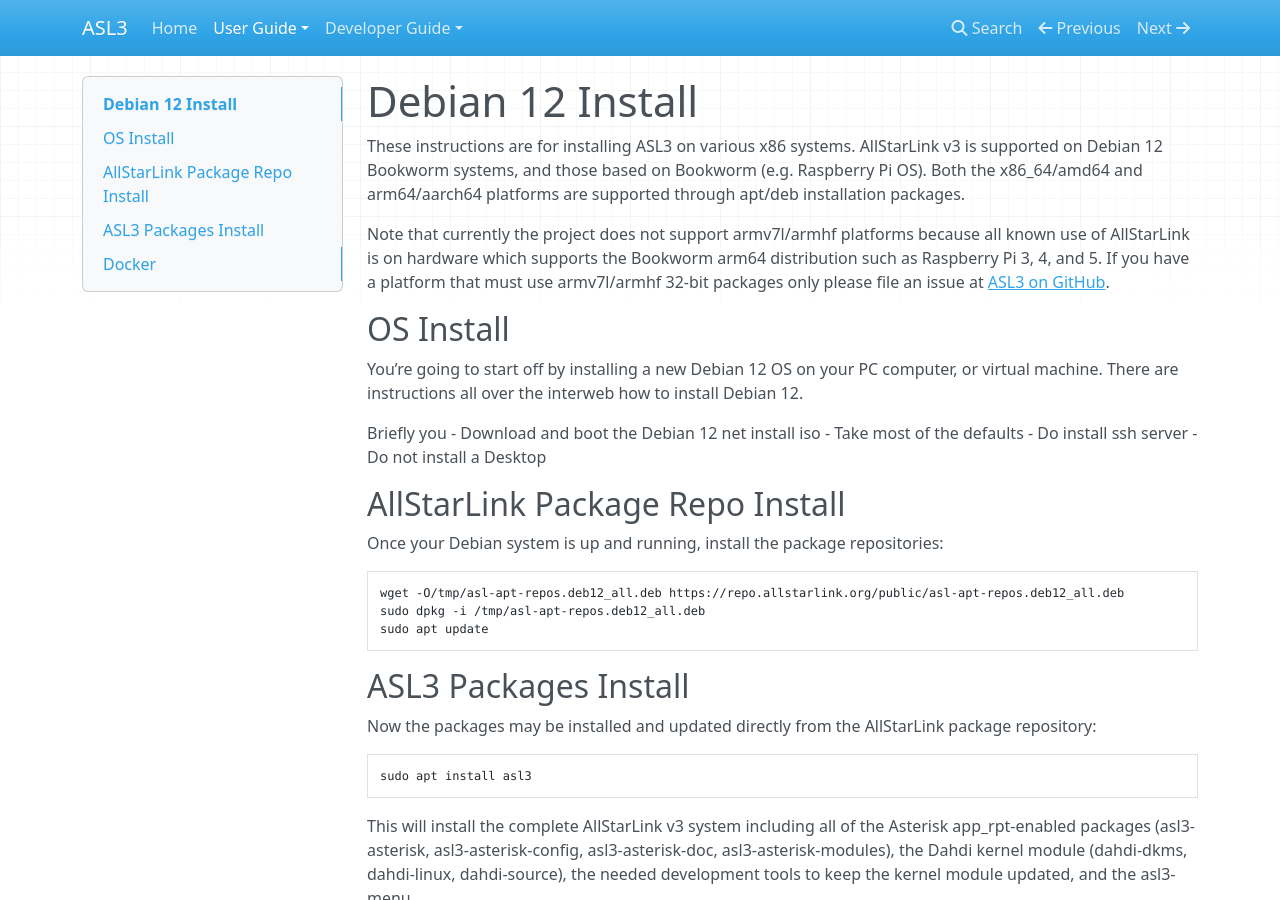
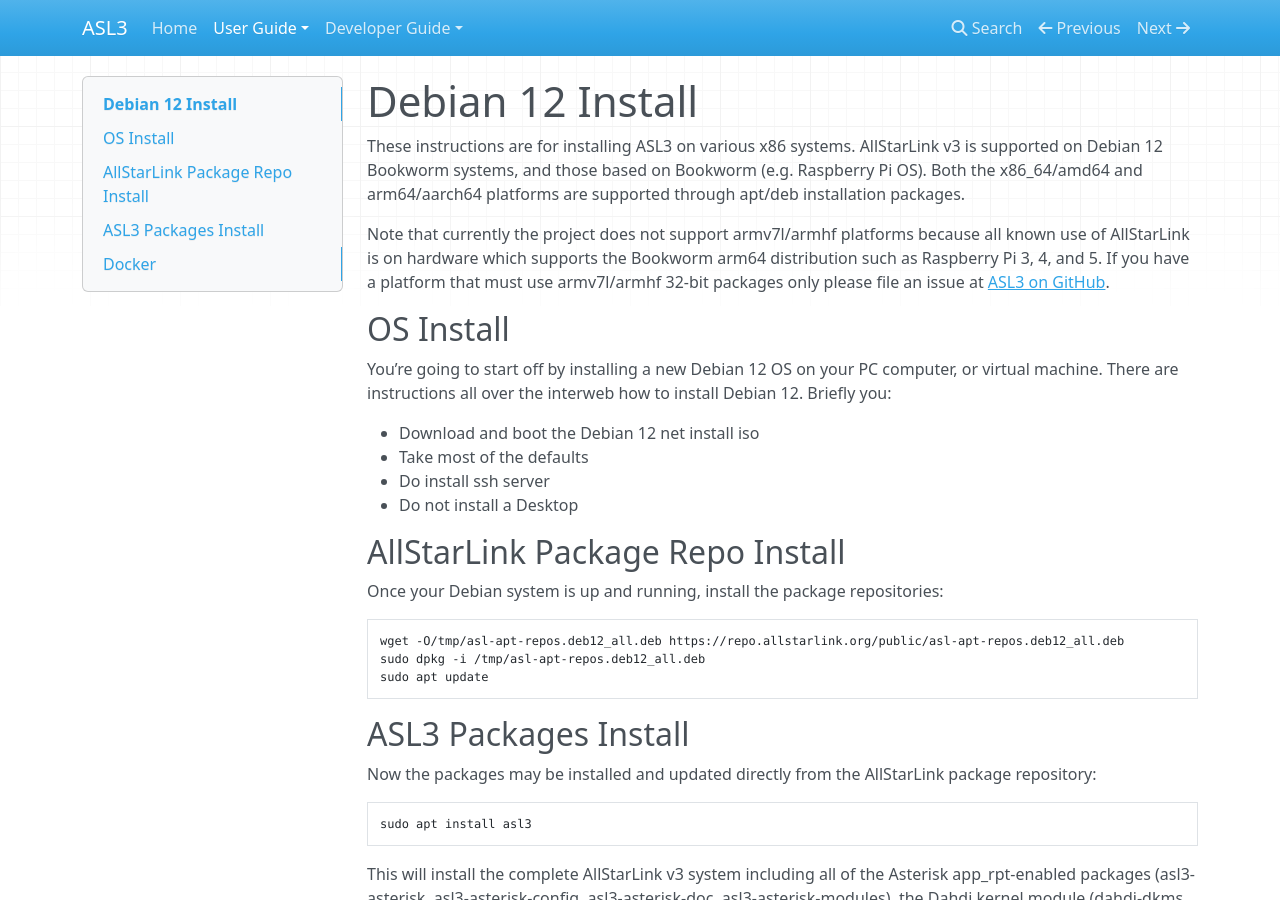
Before and after one commit to AllStarLink/ASL3-Manual, an MkDocs documentation site: the page built from docs/user-guide/install.md, in a window 1280 px wide and 900 px high. Built offline with MkDocs 1.6.1, drawn with Linux system fonts in a browser that asks for light colours; nearby versions of some CDN libraries.

Commit message:
Small tweaks to the new layout

```diff
--- a/docs/user-guide/install.md
+++ b/docs/user-guide/install.md
@@ -5,13 +5,12 @@
 Note that currently the project does not support armv7l/armhf platforms because all known use of AllStarLink is on hardware which supports the Bookworm arm64 distribution such as Raspberry Pi 3, 4, and 5. If you have a platform that must use armv7l/armhf 32-bit packages only please file an issue at [ASL3 on GitHub](https://github.com/AllStarLink/ASL3/issues).
 
 ## OS Install
-You’re going to start off by installing a new Debian 12 OS on your PC computer, or virtual machine. There are instructions all over the interweb how to install Debian 12.
+You’re going to start off by installing a new Debian 12 OS on your PC computer, or virtual machine. There are instructions all over the interweb how to install Debian 12. Briefly you:
 
-Briefly you
-- Download and boot the Debian 12 net install iso
-- Take most of the defaults
-- Do install ssh server
-- Do not install a Desktop
+ - Download and boot the Debian 12 net install iso
+ - Take most of the defaults
+ - Do install ssh server
+ - Do not install a Desktop
 
 ## AllStarLink Package Repo Install
 Once your Debian system is up and running, install the package repositories:
--- a/mkdocs.yml
+++ b/mkdocs.yml
@@ -7,8 +7,8 @@
   - User Guide:
     - user-guide/index.md
     - user-guide/whats-new.md
+    - user-guide/pi-detailed.md
     - user-guide/install.md
-    - user-guide/pi-detailed.md
     - user-guide/menu.md
     - user-guide/commands.md
     - user-guide/config.md
```
